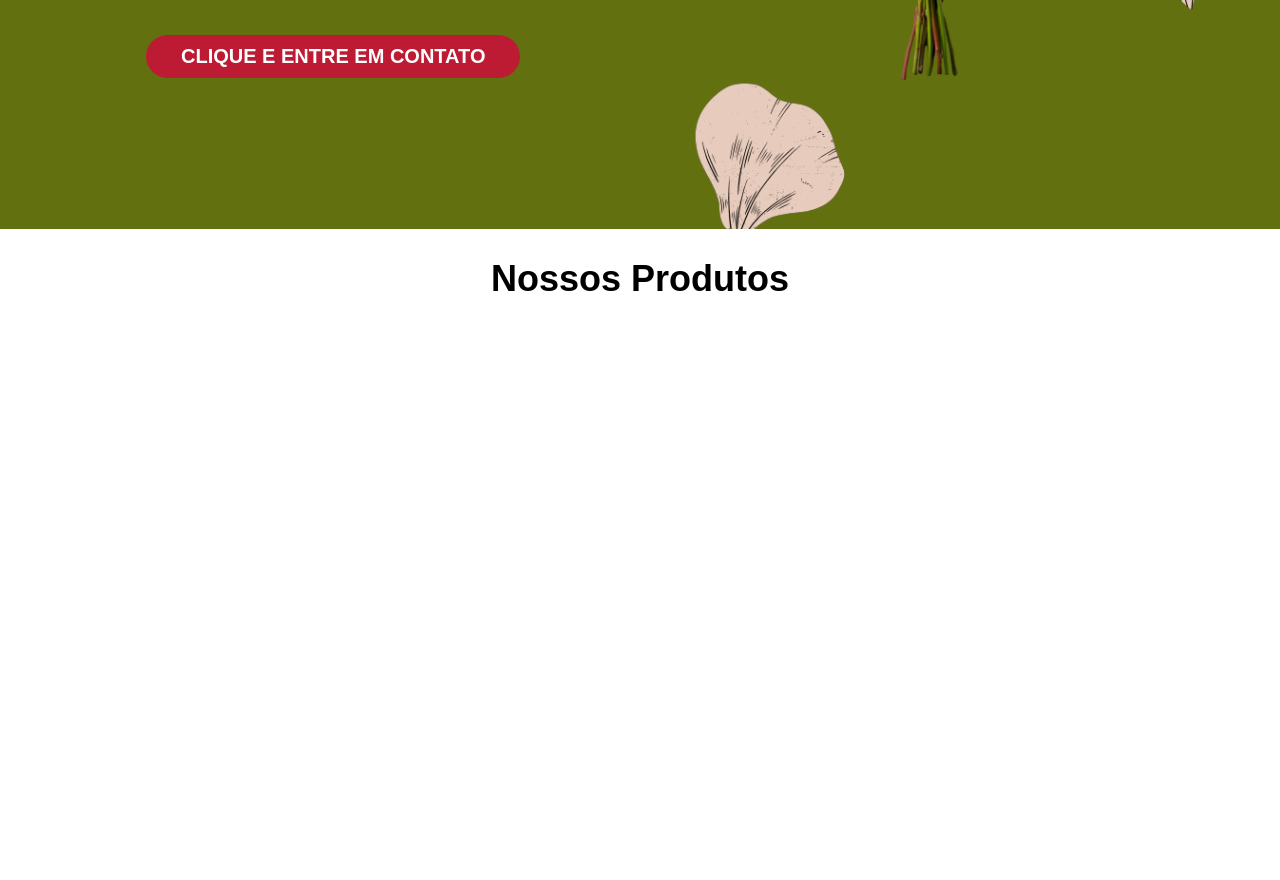
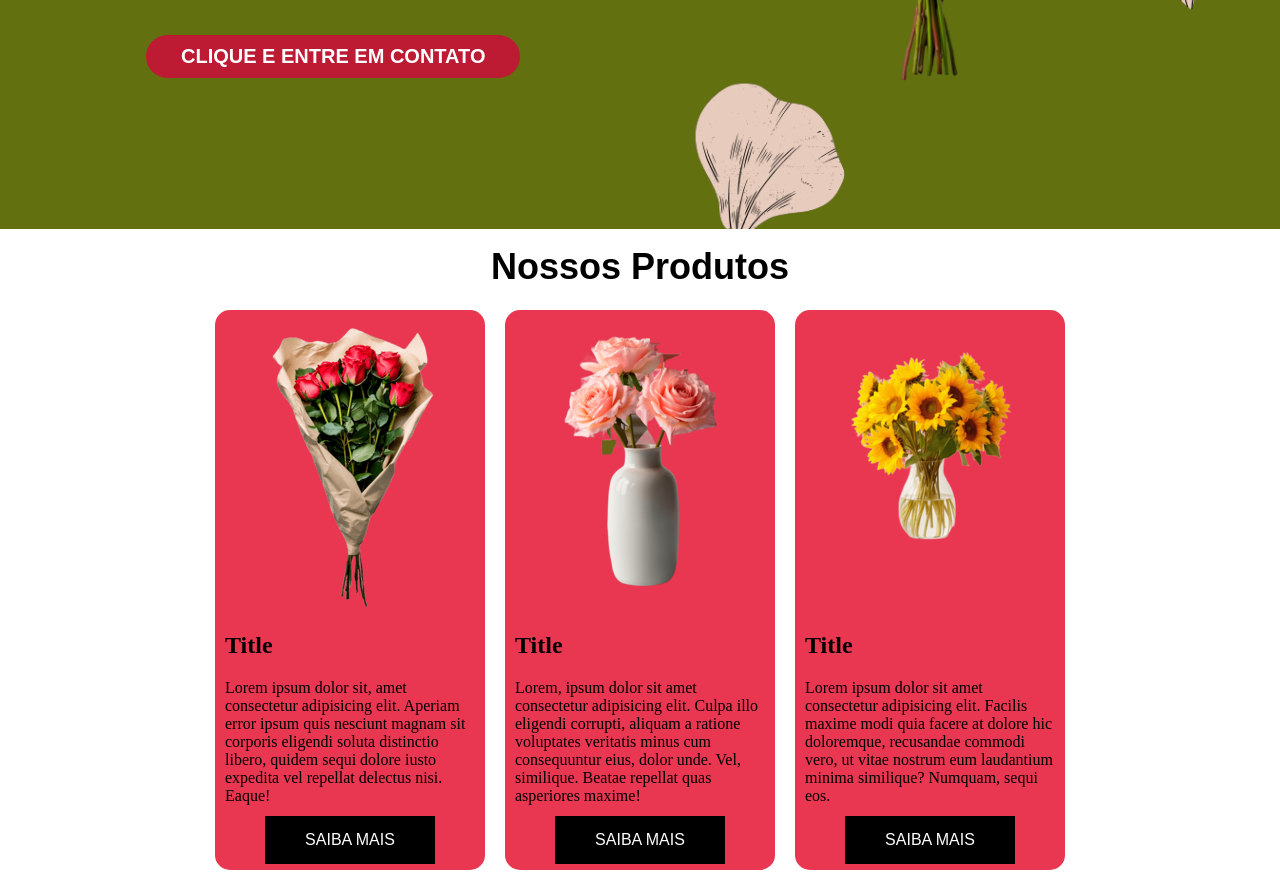
Before and after one commit to EstudanteErick/Floricultura, a plain HTML site: page index.html in a window 1280 px wide. Shown: the part 571-1451 px from the top of the page. Before the commit the page ends 871 px from the top, so only its background shows below. Drawn offline with nearby package versions, Linux system fonts and the light colour scheme; a web font is replaced by a local one.

Commit message:
produtos ja adicionados

```diff
--- a/index.html
+++ b/index.html
@@ -29,6 +29,29 @@
 
    <a id="a" href="#">Clique e entre em Contato</a>
 
-   <h2>Nossos Produtos</h2>
+   <h2 id="a">Nossos Produtos</h2>
+
+   <section class="conteiner">
+    <div class="card">
+        <div class="card-imagem car-1"></div>
+            <h2>Title</h2>
+            <p>Lorem ipsum dolor sit, amet consectetur adipisicing elit. Aperiam error ipsum quis nesciunt magnam sit corporis eligendi soluta distinctio libero, quidem sequi dolore iusto expedita vel repellat delectus nisi. Eaque!</p>
+            <a href="#">SAIBA MAIS</a>
+    </div>
+
+    <div class="card">
+        <div class="card-imagem car-2"></div>
+            <h2>Title</h2>
+            <p>Lorem, ipsum dolor sit amet consectetur adipisicing elit. Culpa illo eligendi corrupti, aliquam a ratione voluptates veritatis minus cum consequuntur eius, dolor unde. Vel, similique. Beatae repellat quas asperiores maxime!</p>
+            <a href="#">SAIBA MAIS</a>
+    </div>
+
+    <div class="card">
+        <div class="card-imagem car-3"></div>
+            <h2>Title</h2>
+            <p>Lorem ipsum dolor sit amet consectetur adipisicing elit. Facilis maxime modi quia facere at dolore hic doloremque, recusandae commodi vero, ut vitae nostrum eum laudantium minima similique? Numquam, sequi eos.</p>
+            <a href="#">SAIBA MAIS</a>
+    </div>
+   </section>
 </body>
 </html>
--- a/style.css
+++ b/style.css
@@ -89,12 +89,14 @@ h1 {
     text-shadow: 1px 1px 1px #000000bf;
 }
 
-h2 {
+h2#a {
     text-align: center;
     color: black;
     font-family: Arial, Helvetica, sans-serif;
     font-size: 36px;
     margin-top: 180px;
+    position: relative;
+    top: -12px;
 }
 
 h3 {
@@ -117,6 +119,69 @@ a#a {
     margin-left: 146px;
     display: inline-block;
     border: 0;
+}
+
+.conteiner {
+    display: flex;
+    justify-content: center;
+    flex-wrap: wrap;
+}
+
+.card {
+    background: #e93651;
+    width: 270px;
+    height: 560px;
+    margin: 10px;
+    border-radius: 15px;
+}
+
+.card a {
+    background-color: black;
+    color: white;
+    padding: 15px 20px;
+    display: block;
+    text-align: center;
+    margin: 1px 50px;
+}
+
+.card-imagem {
+    height: 297px;
+    margin-bottom: 15px;
+    background-size: cover;
+}
+
+.card h2 {
+    padding: 10px;
+}
+
+.card p {
+    padding: 10px;
+}
+
+.car-1 {
+    background: url("./imagens/buque-flores.png");
+    margin-left: -10px;
+}
+
+.car-2 {
+    background: url("./imagens/jarro-flores.png");
+    margin-left: -10px;
+}
+
+.car-3 {
+    background: url("./imagens/jarro-girasol.png");
+    background-repeat: no-repeat;
+    margin-left: -23px;
+    top: 32px;
+    position: relative;
+}
+
+.card:hover {
+    background-color: #f8576f;
+    color: white;
+    cursor: pointer;
+    transform: scale(1.03);
+    transition: all 1s ease;
 }
 
 @media (max-width: 767px) {
@@ -199,6 +264,16 @@ a#a {
         text-shadow: 1px 1px 1px #000000bf;
     }
 
+    h2#a {
+        text-align: center;
+        color: black;
+        font-family: Arial, Helvetica, sans-serif;
+        font-size: 36px;
+        margin-top: 130px;
+        position: relative;
+        top: -52px;
+    }
+
     h3 {
         color: white;
         text-align: center;
```
Also changed, not shown: imagens/buque-flores.png (added), imagens/jarro-flores.png (added), imagens/jarro-girasol.png (added).
